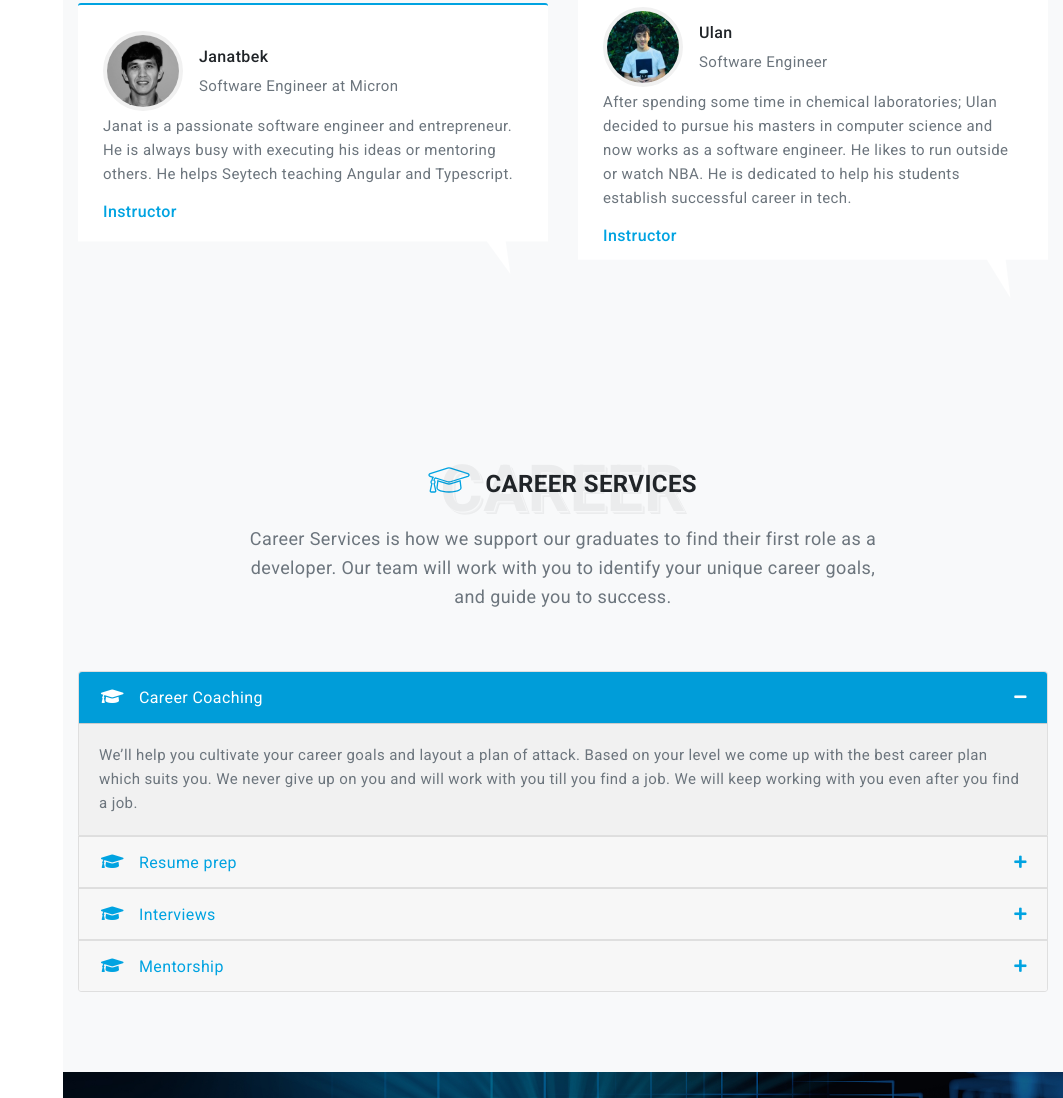
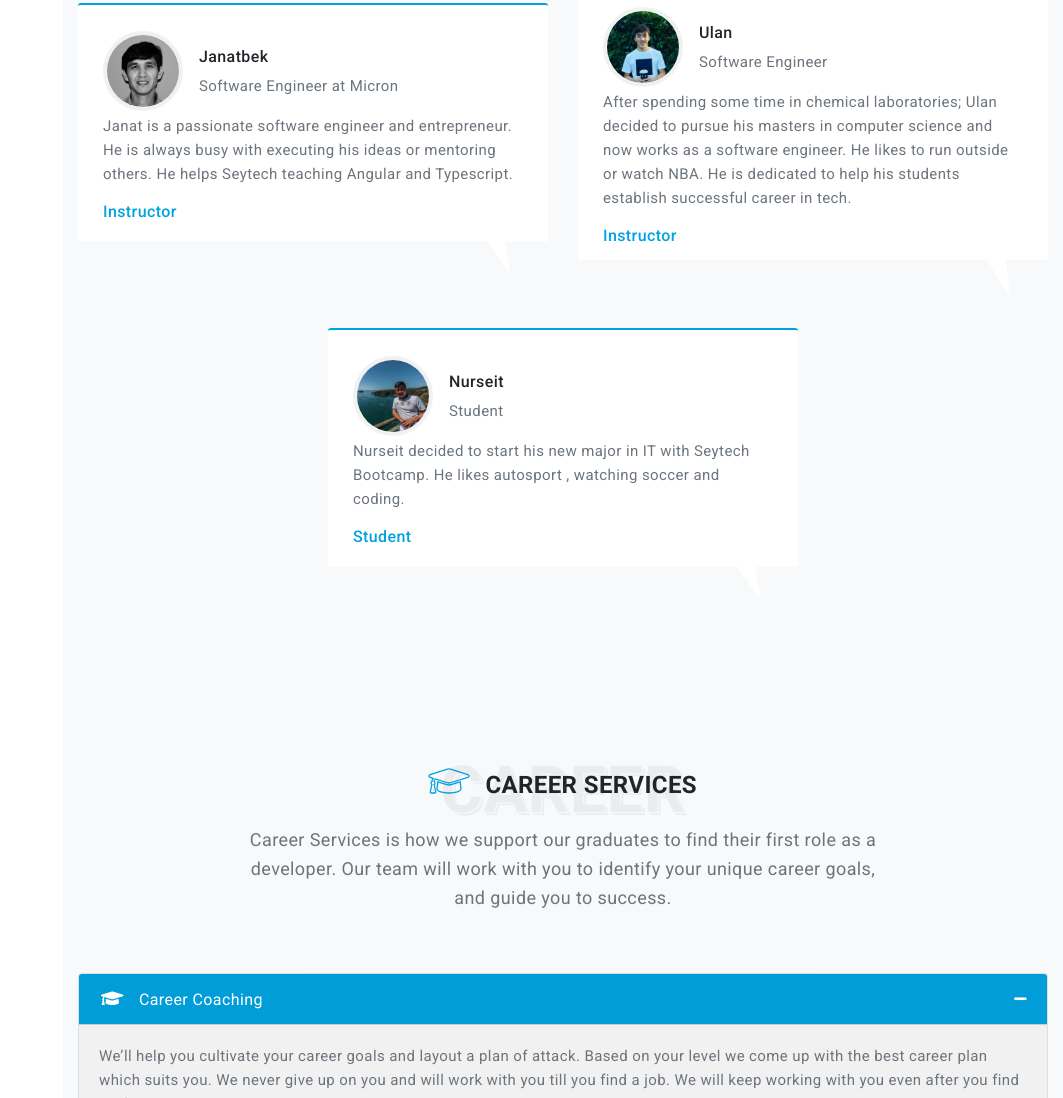
Before and after one commit to maratgaip/seytech-dashboard, a plain HTML site: page index.html in a window 1280 px wide. Shown: the part 4072-5170 px from the top of the page, without its empty margins (217-1280 px from the left). Drawn offline with Linux system fonts and the light colour scheme.

Commit message:
Nurseits commit

```diff
--- a/index.html
+++ b/index.html
@@ -561,6 +561,31 @@
                             		                    </div>
 						</div>
 
+						<!-- Nurseit ---Student-->
+<div class="col-md-6">
+							<div class="item">
+                            		                        <div class="testi-content">
+                            		                            <div class="testi-box mt-30">
+                            		                            	<div class="">
+                            			                                <div class="float-left mr-3">
+                            			                                    <div class="client-img">
+                            			                                        <img src="./images/users/nurseit.jpg" alt="" class="img-fluid rounded-circle">
+                            			                                    </div>
+                            			                                </div>
+                            			                                <div class="clients-name text-left pt-3">
+                            			                                    <h6 class="position-relative">Nurseit</h6>
+                            			                                    <p class="text-muted">Student</p>
+                            			                                </div>
+                            			                            </div>
+                            		                                <p class="text-muted">
+                            		                                    Nurseit decided to start his new major in IT with Seytech Bootcamp. He likes autosport , watching soccer and coding.
+                            		                                </p>
+                            		                                <h4>Student</h4>
+                            		                            </div>
+                            		                        </div>
+                            		                    </div>
+						</div>
+
 
 
 
```
Also changed, not shown: images/users/nurseit.jpg (added).
